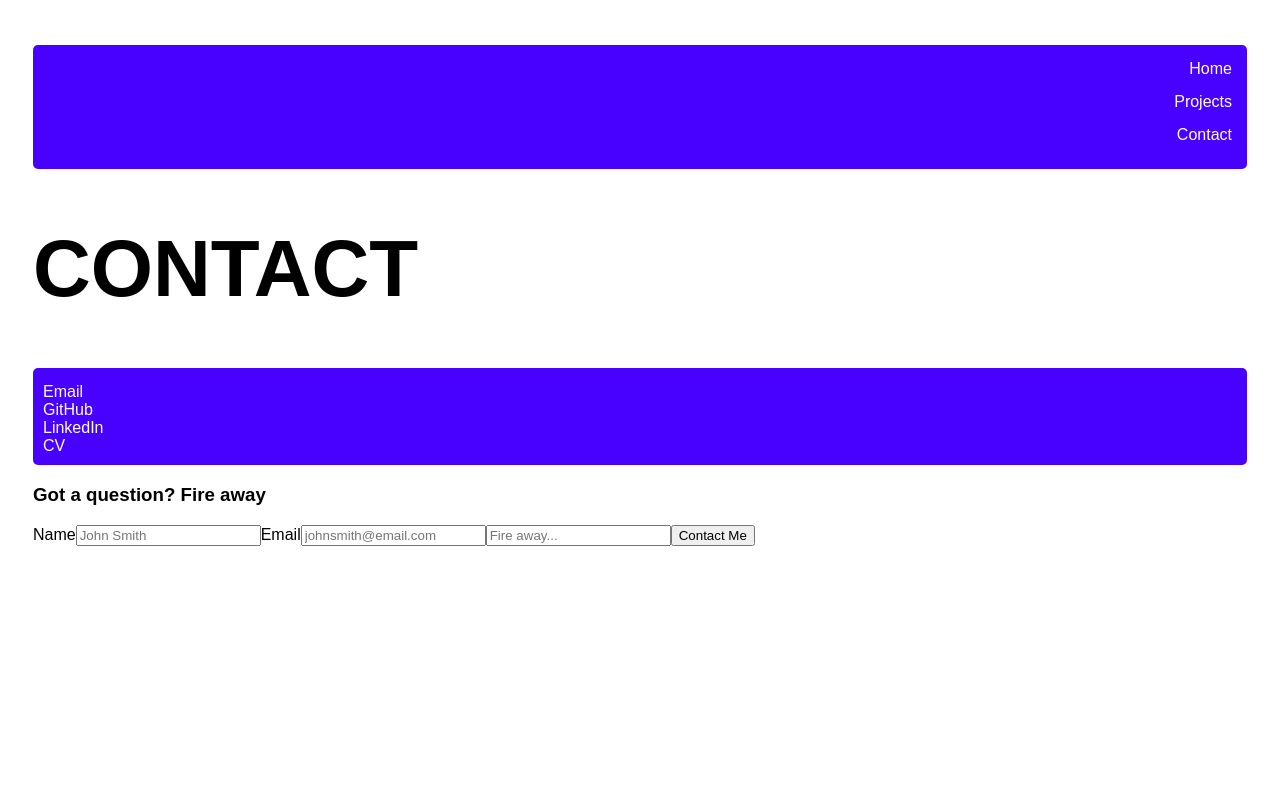
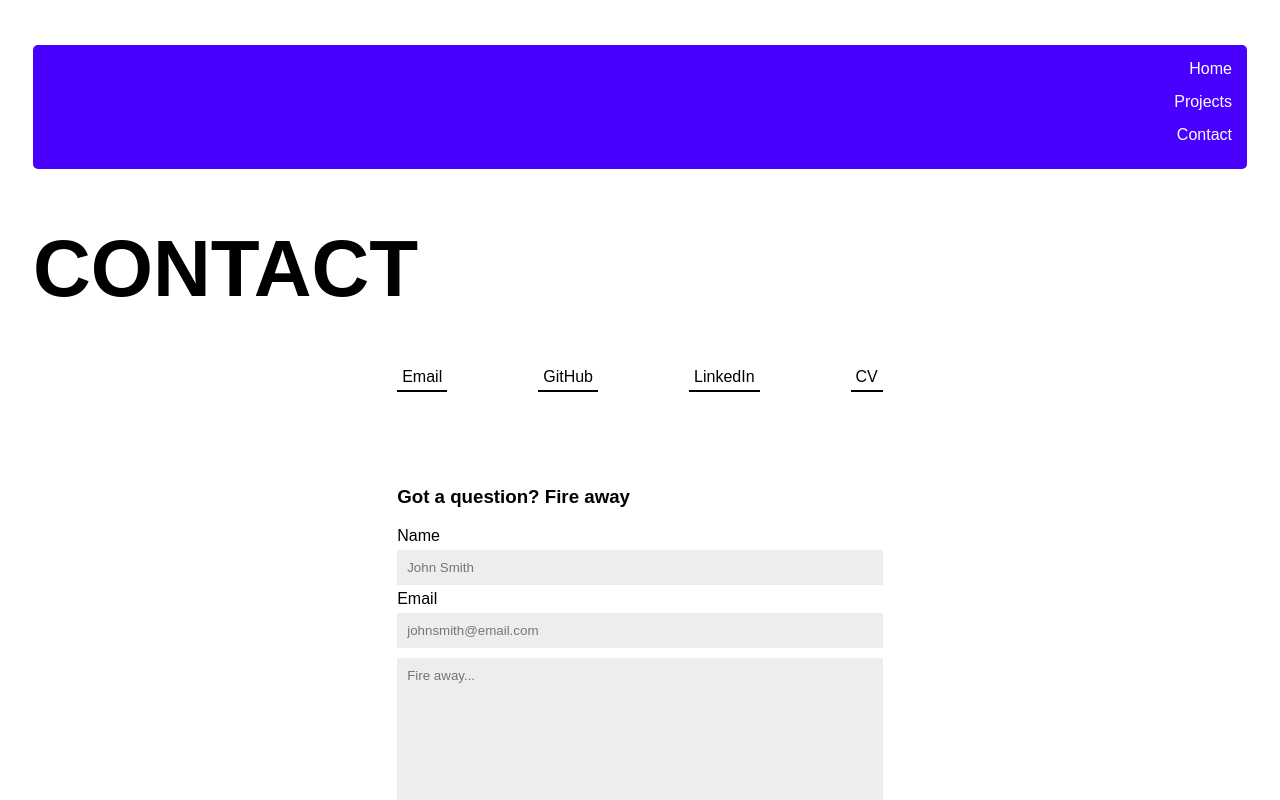
Before and after one commit to annabrisland/react-portfolio, a React (Vite) app in the folder webapp/: page /contact in a window 1280 px wide. Shown: the top 800 px of the page. Built offline with nearby package versions, Linux system fonts and the light colour scheme.

Commit message:
Adds styling to contact page

```diff
--- a/webapp/src/assets/CSS/style.css
+++ b/webapp/src/assets/CSS/style.css
@@ -6,9 +6,6 @@
 ul {
   list-style-type: none;
   margin: 0;
-  padding: 15px 15px 10px 10px;
-  background-color: #4901ff;
-  border-radius: 5px;
 }
 
 li a {
@@ -26,6 +23,9 @@ li a:hover {
 
 .nav-items {
   text-align: end;
+  padding: 15px 15px 10px 10px;
+  background-color: #4901ff;
+  border-radius: 5px;
 }
 
 .nav-item {
@@ -78,6 +78,11 @@ li a:hover {
     margin-right: 30px;
 }
 
+.github-btn:hover {
+    color: #4901ff;
+    border-bottom: #4901ff 2px solid;
+}
+
 .view-btn {
     text-decoration: none;
     background-color: #4901ff;
@@ -85,3 +90,56 @@ li a:hover {
     padding: 10px 30px;
     color: white;
 }
+
+.view-btn:hover {
+    background-color: black;
+}
+
+.contact-items {
+    padding: 0;
+    margin: 0 30%;
+    display: flex;
+    justify-content: space-between;
+}
+
+.contact-item {
+    color: black;
+    padding: 5px;
+    border-bottom: black 2px solid;
+}
+
+.contact-item:hover {
+    color: #4901ff;
+    border-bottom: #4901ff 2px solid;
+}
+
+form {
+    display: flex;
+    flex-direction: column;
+}
+
+input, textarea {
+    background-color: rgb(237, 237, 237);
+    border: none;
+    padding: 10px;
+    margin: 5px 0;
+}
+
+.contact-form {
+    margin: 100px 30%;
+}
+
+.submit-btn {
+    background-color: #4901ff;
+    color: white;
+    cursor: pointer;
+}
+
+.submit-btn:hover {
+    background-color: black;
+}
+
+#question {
+    height: 250px;
+    vertical-align: top;
+}
--- a/webapp/src/components/pages/Contact.jsx
+++ b/webapp/src/components/pages/Contact.jsx
@@ -1,4 +1,5 @@
 import React from "react";
+import CV from "../../assets/AnnaBrisland_CV.pdf";
 
 function Contact() {
   // Change background colour for home page
@@ -7,17 +8,24 @@ function Contact() {
   return (
     <div>
       <h1 className="title">CONTACT</h1>
-      <ul>
+      <ul className="contact-items">
         <li>
-          <a href="mailto:annabrisland@gmail.com">Email</a>
+          <a className="contact-item" href="mailto:annabrisland@gmail.com">
+            Email
+          </a>
         </li>
         <li>
-          <a href="https://github.com/annabrisland" target="_blank">
+          <a
+            className="contact-item"
+            href="https://github.com/annabrisland"
+            target="_blank"
+          >
             GitHub
           </a>
         </li>
         <li>
           <a
+            className="contact-item"
             href="https://www.linkedin.com/in/anna-brisland-2b5734232/"
             target="_blank"
           >
@@ -25,12 +33,12 @@ function Contact() {
           </a>
         </li>
         <li>
-          <a href="" target="_blank">
+          <a className="contact-item" href={CV} target="_blank">
             CV
           </a>
         </li>
       </ul>
-      <section>
+      <section className="contact-form">
         <h3>Got a question? Fire away</h3>
         <form>
           <label for="name">Name</label>
@@ -41,8 +49,8 @@ function Contact() {
             id="email-input"
             placeholder="johnsmith@email.com"
           ></input>
-          <input type="text" id="question" placeholder="Fire away..."></input>
-          <input type="submit" value="Contact Me"></input>
+          <textarea type="text" id="question" placeholder="Fire away..."></textarea>
+          <input  className="submit-btn" type="submit" value="Contact Me"></input>
         </form>
       </section>
     </div>
```
Also changed, not shown: 1 other file (tests, documents, lock files or other folders).
